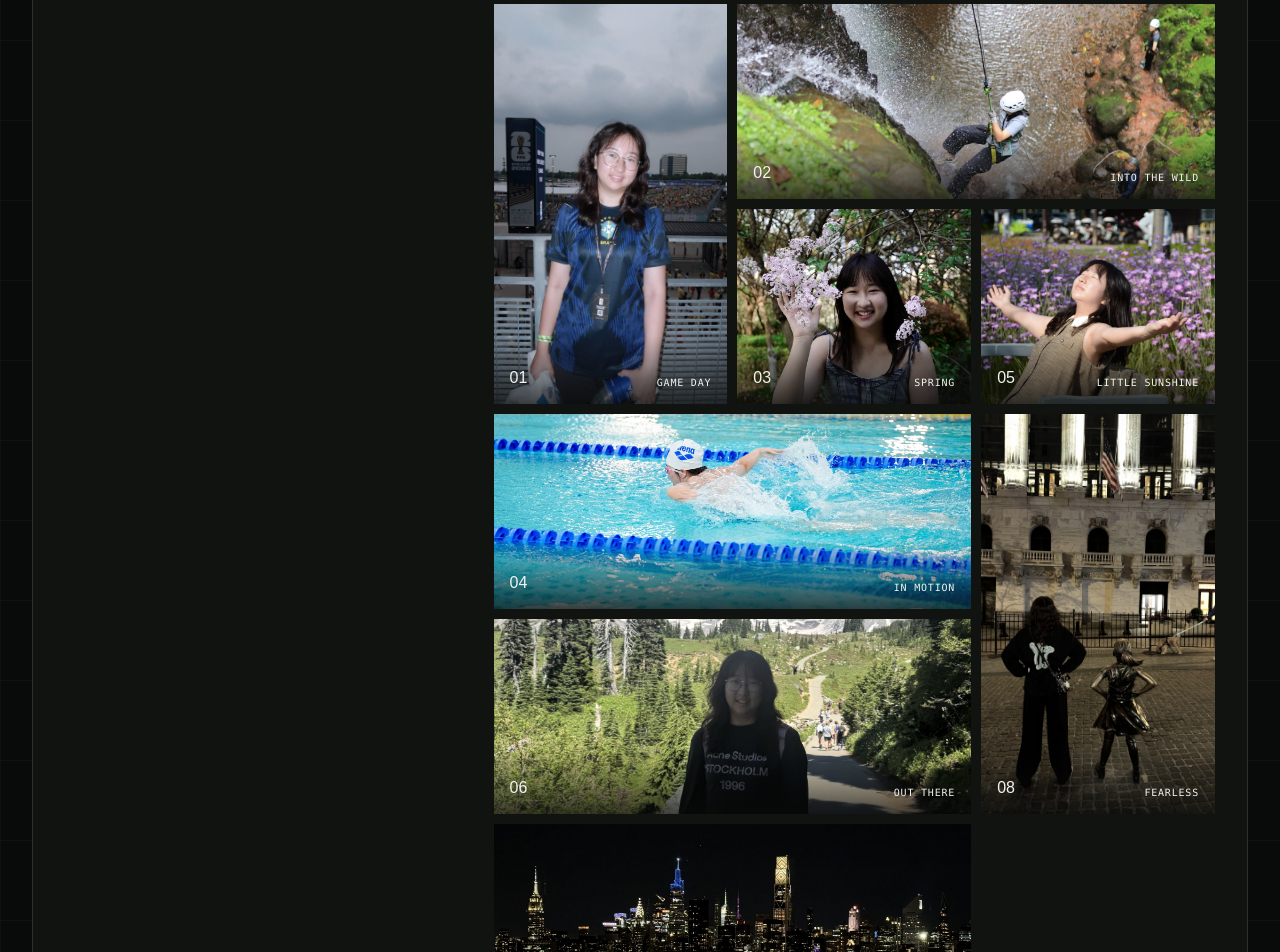
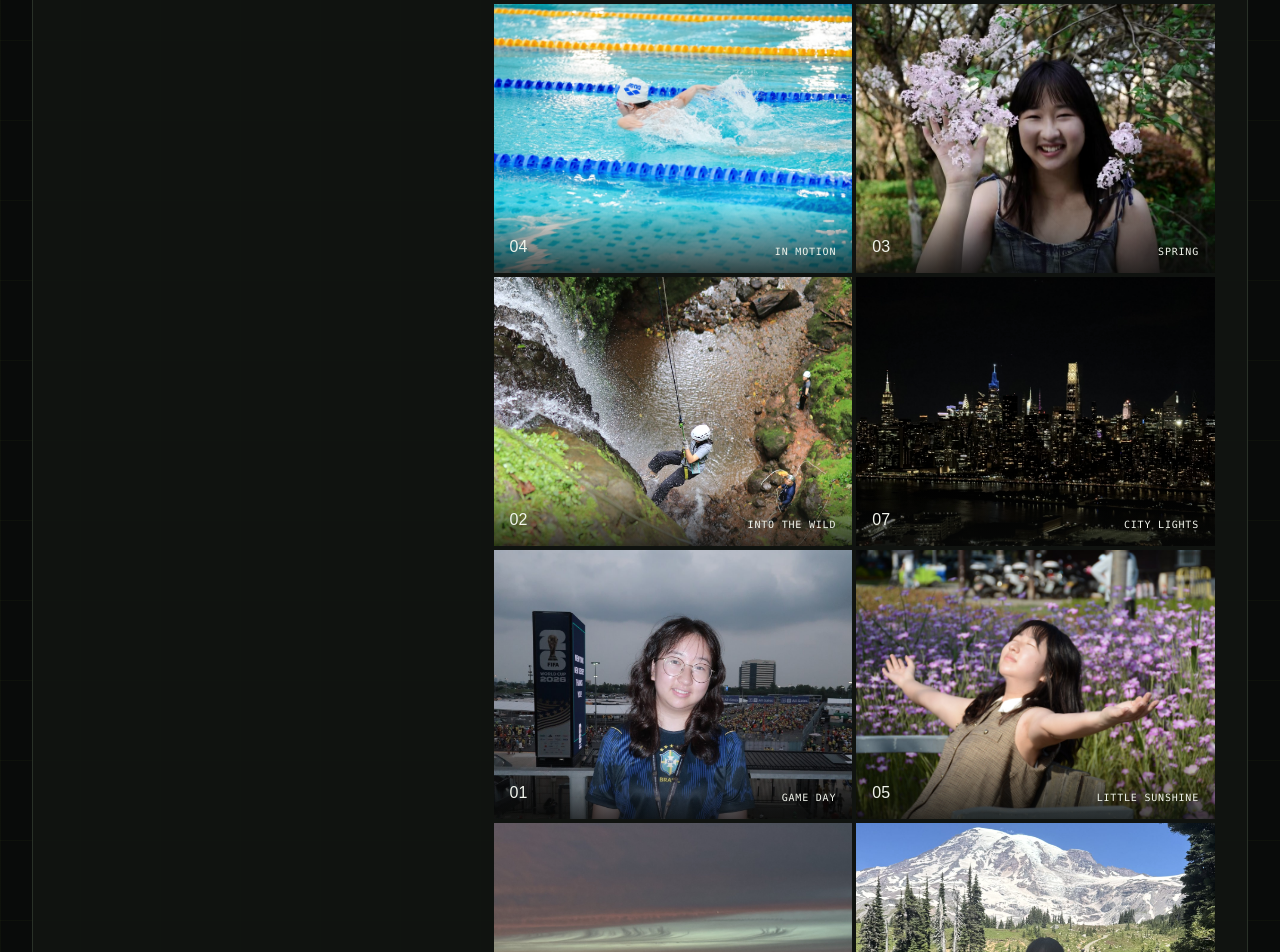
Before and after one commit to xinxing2027/xinxing2027.github.io, a Next.js app: page / in a window 1280 px wide. Shown: the part 3080-4032 px from the top of the page. Built offline with nearby package versions, Linux system fonts and the light colour scheme.

Commit message:
Reorder and tighten personal photo gallery

```diff
--- a/app/globals.css
+++ b/app/globals.css
@@ -675,27 +675,17 @@ a.project:hover {
 }
 
 .photo-slots {
-  min-height: 620px;
   display: grid;
-  grid-template-columns: repeat(3, 1fr);
-  grid-auto-rows: 195px;
-  grid-auto-flow: dense;
-  gap: 10px;
+  grid-template-columns: repeat(2, minmax(0, 1fr));
+  gap: 4px;
 }
 
 .photo-slot {
   position: relative;
+  aspect-ratio: 4 / 3;
   margin: 0;
   overflow: hidden;
   background: #20231f;
-}
-
-.photo-slot-portrait {
-  grid-row: span 2;
-}
-
-.photo-slot-wide {
-  grid-column: span 2;
 }
 
 .photo-slot img {
@@ -705,6 +695,23 @@ a.project:hover {
   object-fit: cover;
   filter: saturate(0.92) contrast(1.02);
   transition: filter 300ms ease, transform 500ms ease;
+}
+
+.photo-02 img,
+.photo-08 img {
+  object-position: center 42%;
+}
+
+.photo-01 img {
+  object-position: center 34%;
+}
+
+.photo-05 img {
+  object-position: center 46%;
+}
+
+.photo-06 img {
+  object-position: center 36%;
 }
 
 .photo-slot:hover img {
@@ -1075,17 +1082,7 @@ footer {
   }
 
   .photo-slots {
-    min-height: 720px;
-    grid-template-columns: 1fr 1fr;
-    grid-auto-rows: 220px;
-  }
-
-  .photo-slot-wide {
-    grid-column: span 2;
-  }
-
-  .photo-slot-portrait {
-    grid-row: span 2;
+    grid-template-columns: 1fr;
   }
 
   .skills-line {
--- a/app/page.tsx
+++ b/app/page.tsx
@@ -352,7 +352,39 @@ export default function Home() {
               </p>
             </div>
             <div className="photo-slots" aria-label="Personal photo gallery">
-              <figure className="photo-slot photo-slot-portrait">
+              <figure className="photo-slot photo-04">
+                <img
+                  src="/photos/swimming.jpg"
+                  alt="Xinxing competing in a swimming race"
+                  loading="lazy"
+                />
+                <figcaption><span>04</span><strong>In motion</strong></figcaption>
+              </figure>
+              <figure className="photo-slot photo-03">
+                <img
+                  src="/photos/spring.jpg"
+                  alt="Xinxing smiling beside spring blossoms"
+                  loading="lazy"
+                />
+                <figcaption><span>03</span><strong>Spring</strong></figcaption>
+              </figure>
+              <figure className="photo-slot photo-02">
+                <img
+                  src="/photos/adventure.jpg?v=2"
+                  alt="Xinxing rappelling beside a waterfall"
+                  loading="lazy"
+                />
+                <figcaption><span>02</span><strong>Into the wild</strong></figcaption>
+              </figure>
+              <figure className="photo-slot photo-07">
+                <img
+                  src="/photos/midtown-night.jpg"
+                  alt="The Manhattan skyline illuminated at night"
+                  loading="lazy"
+                />
+                <figcaption><span>07</span><strong>City lights</strong></figcaption>
+              </figure>
+              <figure className="photo-slot photo-01">
                 <img
                   src="/photos/world-cup.jpg"
                   alt="Xinxing at a football event"
@@ -360,31 +392,7 @@ export default function Home() {
                 />
                 <figcaption><span>01</span><strong>Game day</strong></figcaption>
               </figure>
-              <figure className="photo-slot photo-slot-wide">
-                <img
-                  src="/photos/adventure.jpg?v=2"
-                  alt="Xinxing rappelling beside a waterfall"
-                  loading="lazy"
-                />
-                <figcaption><span>02</span><strong>Into the wild</strong></figcaption>
-              </figure>
-              <figure className="photo-slot">
-                <img
-                  src="/photos/spring.jpg"
-                  alt="Xinxing smiling beside spring blossoms"
-                  loading="lazy"
-                />
-                <figcaption><span>03</span><strong>Spring</strong></figcaption>
-              </figure>
-              <figure className="photo-slot photo-slot-wide">
-                <img
-                  src="/photos/swimming.jpg"
-                  alt="Xinxing competing in a swimming race"
-                  loading="lazy"
-                />
-                <figcaption><span>04</span><strong>In motion</strong></figcaption>
-              </figure>
-              <figure className="photo-slot">
+              <figure className="photo-slot photo-05">
                 <img
                   src="/photos/friends.jpg?v=2"
                   alt="Xinxing enjoying the sunshine beside purple flowers"
@@ -392,7 +400,15 @@ export default function Home() {
                 />
                 <figcaption><span>05</span><strong>Little sunshine</strong></figcaption>
               </figure>
-              <figure className="photo-slot photo-slot-wide">
+              <figure className="photo-slot photo-09">
+                <img
+                  src="/photos/sunset-skyline.jpg"
+                  alt="New York skyline beneath a colorful sunset"
+                  loading="lazy"
+                />
+                <figcaption><span>09</span><strong>Afterglow</strong></figcaption>
+              </figure>
+              <figure className="photo-slot photo-06">
                 <img
                   src="/photos/everyday-moment.jpg"
                   alt="Xinxing visiting a mountain landscape"
@@ -400,15 +416,7 @@ export default function Home() {
                 />
                 <figcaption><span>06</span><strong>Out there</strong></figcaption>
               </figure>
-              <figure className="photo-slot photo-slot-wide">
-                <img
-                  src="/photos/midtown-night.jpg"
-                  alt="The Manhattan skyline illuminated at night"
-                  loading="lazy"
-                />
-                <figcaption><span>07</span><strong>City lights</strong></figcaption>
-              </figure>
-              <figure className="photo-slot photo-slot-portrait">
+              <figure className="photo-slot photo-08">
                 <img
                   src="/photos/fearless.jpg"
                   alt="Xinxing standing beside the Fearless Girl statue"
@@ -416,15 +424,7 @@ export default function Home() {
                 />
                 <figcaption><span>08</span><strong>Fearless</strong></figcaption>
               </figure>
-              <figure className="photo-slot photo-slot-wide">
-                <img
-                  src="/photos/sunset-skyline.jpg"
-                  alt="New York skyline beneath a colorful sunset"
-                  loading="lazy"
-                />
-                <figcaption><span>09</span><strong>Afterglow</strong></figcaption>
-              </figure>
-              <figure className="photo-slot photo-slot-wide">
+              <figure className="photo-slot photo-10">
                 <img
                   src="/photos/river-night.jpg"
                   alt="New York bridges and skyline viewed across the river at night"
```
